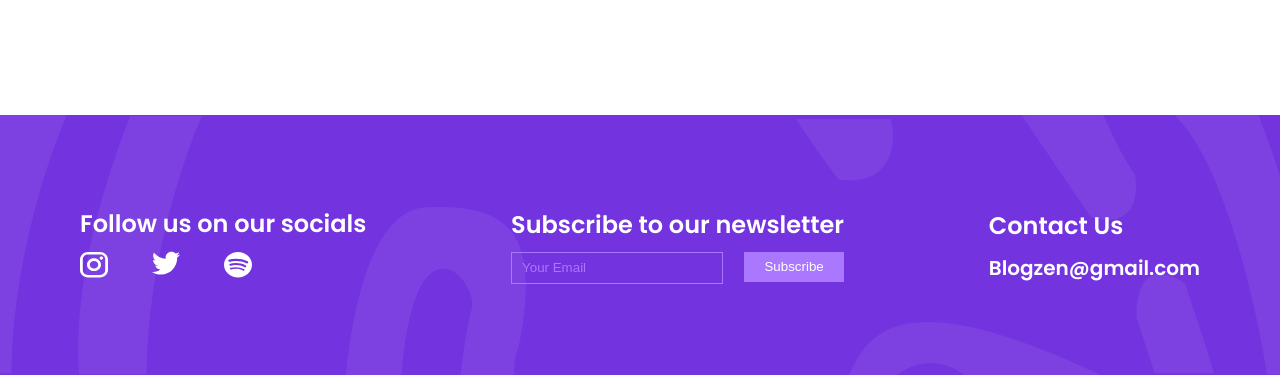
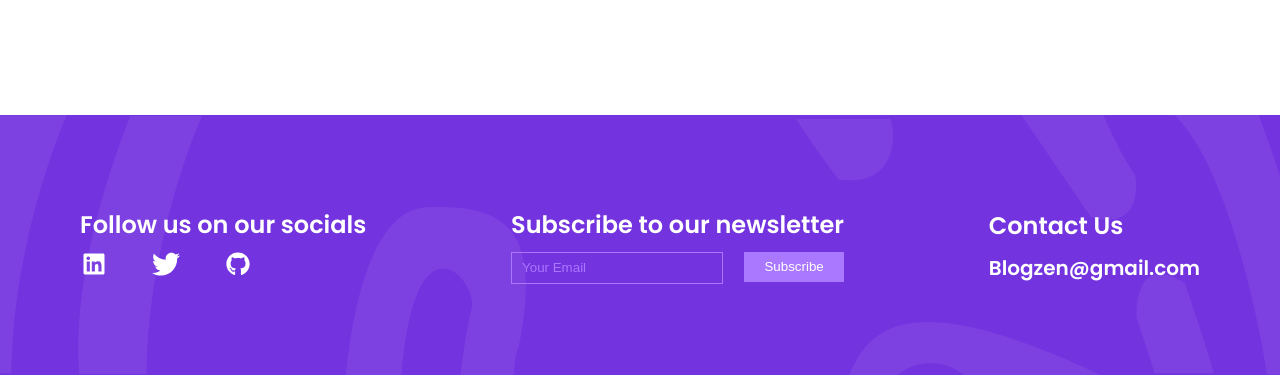
Before and after one commit to piyushg-07/blogzen-OpenSource, a website built with Vite: page index.html in a window 1280 px wide. Shown: the part 5808-6183 px from the top of the page. Built offline with nearby package versions, Linux system fonts and the light colour scheme; a web font is replaced by a local one.

Commit message:
added links

```diff
--- a/index.html
+++ b/index.html
@@ -151,10 +151,10 @@
     <div class="socials">
       <div class="footer_titles">Follow us on our socials</div>
       <div class="icons">
-        <div class="icon"><a href=""><img src="assests/instagram.svg" alt=""></a></div>
-        <div class="icon"><a href=""><img src="assests/twitter.svg" alt=""></a></div>
+        <div class="icon"><a href="https://www.linkedin.com/in/piyushg07/"><img src="assests/linkedin.svg" alt="Linkedin"></a></div>
+        <div class="icon"><a href="https://x.com/piug_07"><img src="assests/twitter.svg" alt="twitter"></a></div>
 
-        <div class="icon"><a href=""><img src="assests/spotify.svg" alt=""></a></div>
+        <div class="icon"><a href="https://github.com/piug-07/blogzen-OpenSource/commits?author=piug-07"><img src="assests/github.svg" alt="github"></a></div>
       </div>
     </div>
     <div class="newsletter">
```
Also changed, not shown: assests/github.svg (added), assests/linkedin.svg (added), github.svg (deleted), linkedin.svg (deleted).
